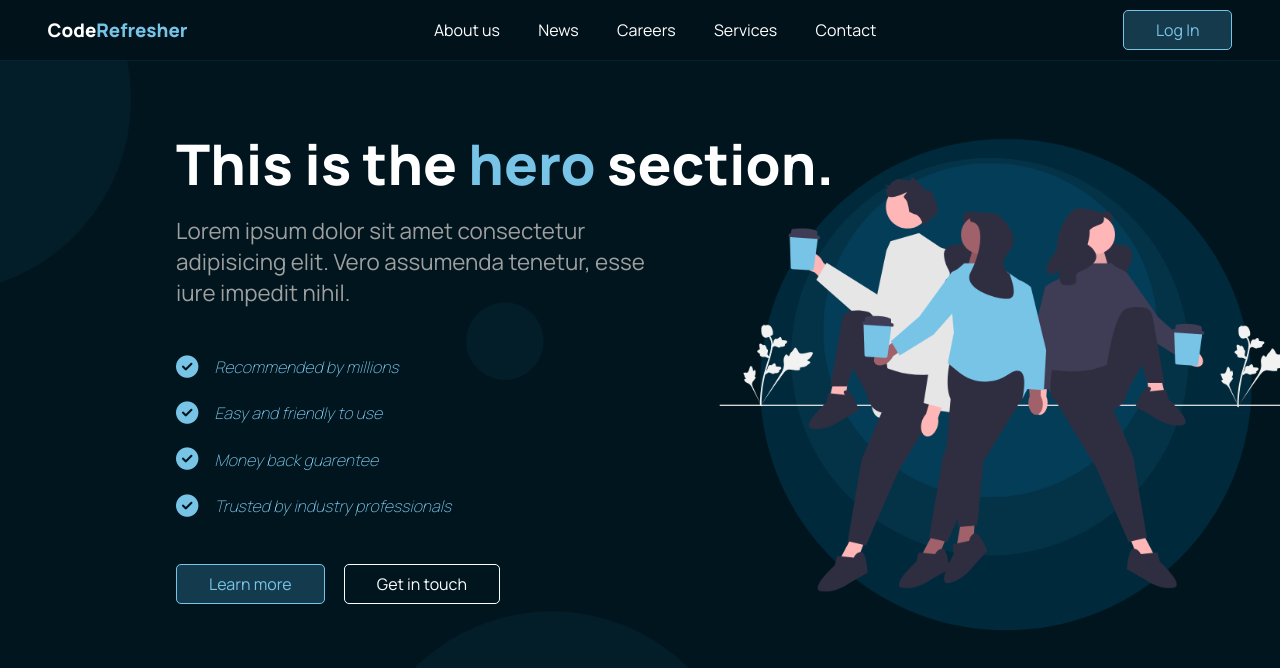
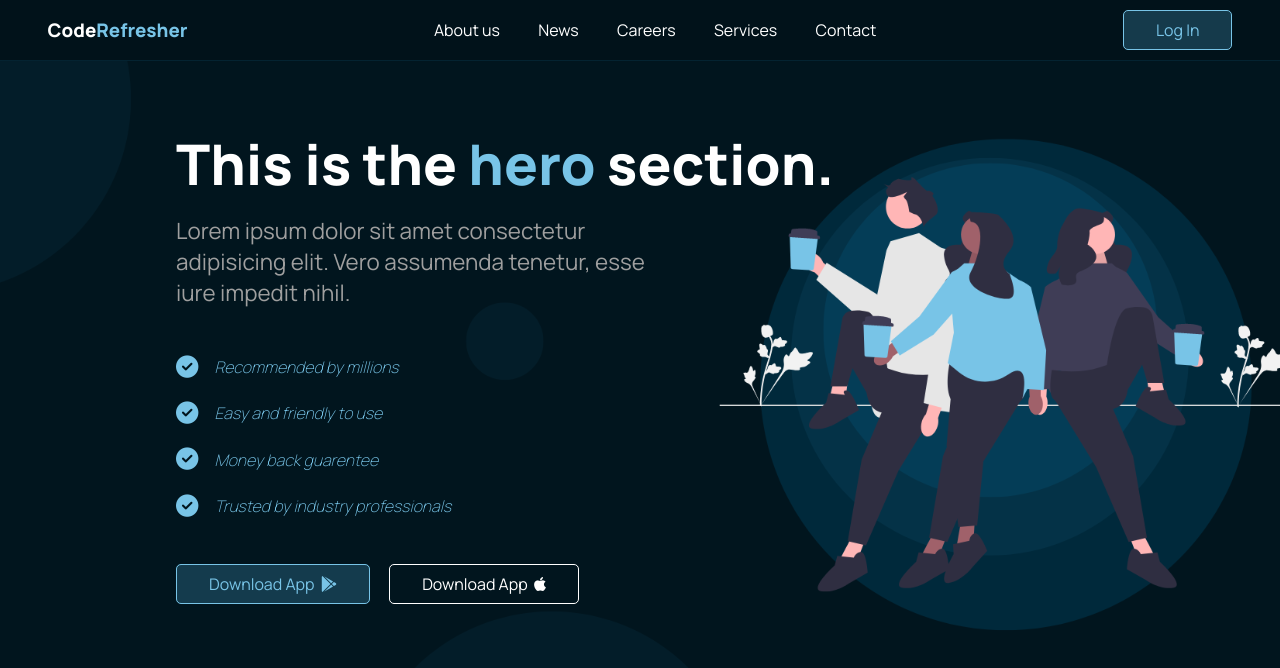
Before and after one commit to mattpt24/testsite, a website: page index.html in a window 1280 px wide. Drawn offline with Linux system fonts and the light colour scheme.

Commit message:
feat: Added Google Play and Apple logos to hero buttons

```diff
--- a/index.html
+++ b/index.html
@@ -116,8 +116,8 @@
             </div>
 
             <div class="hero__btn__container">
-                <a href="" class="btn btn--color">Learn more</a>
-                <a href="" class="btn btn--transparent">Get in touch</a>
+                <a href="" class="btn btn--color">Download App &nbsp;<i class="fa-brands fa-google-play"></i></a>
+                <a href="" class="btn btn--transparent">Download App &nbsp;<i class="fa-brands fa-apple"></i></a>
             </div>
         </div>
     </div>
```
